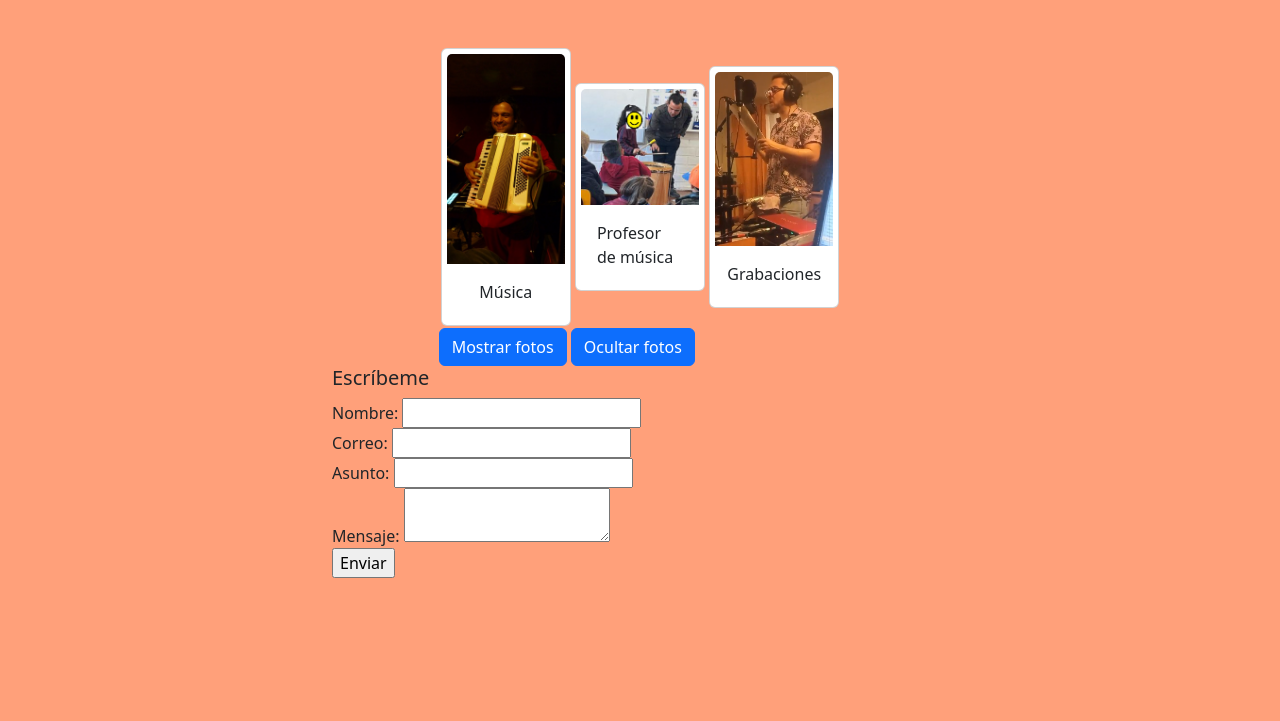
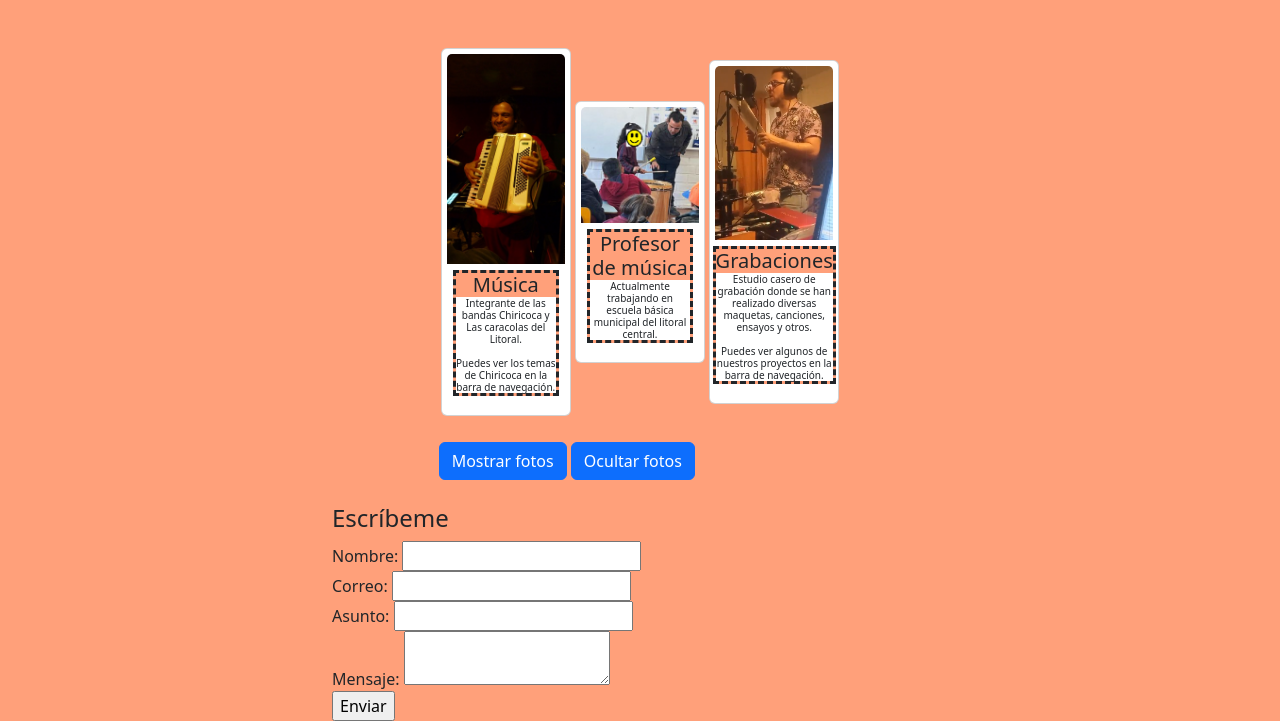
Before and after one commit to javiercege/github-curso, a plain HTML site: page index.html in a window 1280 px wide. Shown: the part 122-843 px from the top of the page. Before the commit the page ends 800 px from the top, so only its background shows below. Drawn offline with nearby package versions, Linux system fonts and the light colour scheme.

Commit message:
Add files via upload

```diff
--- a/assets/css/estilo.css
+++ b/assets/css/estilo.css
@@ -24,6 +24,14 @@ div{
 margin: 2px;
 padding: 5px;
 }
+.card-body{
+  padding: 5%
+}
+.card-text{
+  background-color: white;
+font-size: 10px;
+align-self: center;
+}
 
     .carousel-inner {
       max-height: 60%;
@@ -40,21 +48,27 @@ padding: 5px;
         max-width: 50%;
         display: none;
       }
+h5{
+  border-style: dashed;
+  background-color: lightsalmon;
+  text-align: center;
+}
+
 
 
       @media (max-width: 768px) {
         .navbar-brand {
-          font-size: 1.5rem; /* Increase brand/logo size */
+          font-size: 1.5rem;
           padding-left: 15px;
         }
 
         .navbar-nav .nav-link {
-          font-size: 1.2rem; /* Increase link font size */
-          padding: 10px 15px; /* Increase padding */
+          font-size: 1.2rem;
+          padding: 10px 15px;
         }
 
         .navbar-toggler {
-          padding: 8px 10px; /* Increase toggle button size */
-          font-size: 1.2rem; /* Increase toggle icon size */
+          padding: 8px 10px;
+          font-size: 1.2rem;
         }
       }
--- a/index.html
+++ b/index.html
@@ -37,23 +37,31 @@
         <div class="card" style="width: 18rem;">
             <img class="card-img-top" src="assets/img/musica1.JPG" alt="Card image cap">
             <div class="card-body">
-              <p class="card-text">Música</p>
+                <h5>Música</h>
+                    <br>
+              <p class="card-text">Integrante de las bandas Chiricoca y Las caracolas del Litoral. <br><br> Puedes ver los temas de Chiricoca en la barra de navegación.</p>
+
             </div>
           </div>
           <div class="card" style="width: 18rem;">
             <img class="card-img-top" src="assets/img/cole1.png" alt="Card image cap">
             <div class="card-body">
-              <p class="card-text">Profesor de música</p>
+                <h5>Profesor de música</h>
+                    <br>
+              <p class="card-text">Actualmente trabajando en escuela básica municipal del litoral central. </p>
             </div>
           </div>
         <div class="card" style="width: 18rem;">
             <img class="card-img-top" src="assets/img/canelorec2.png" alt="Card image cap">
             <div class="card-body">
-              <p class="card-text">Grabaciones</p>
+                <h5>Grabaciones</h>
+                    <br>
+              <p class="card-text">Estudio casero de grabación donde se han realizado diversas maquetas, canciones, ensayos y otros. <br> <br> Puedes ver algunos de nuestros proyectos en la barra de navegación.</p>
             </div>
           </div>
           </div>
 </div>
+<br>
        <div class="container-fluid col-md-4">
         <button id="showCarouselBtn" class="btn btn-primary">Mostrar fotos</button>
 
@@ -103,8 +111,9 @@
 
 
             </div>
+            <br>
             <div class="container-fluid col-md-6">
-                <h5>Escríbeme</h5>
+                <h4>Escríbeme</h4>
                 <form action="" method="post">
                     <label for="nombre">Nombre:</label>
                     <input type="text" id="nombre" name="nombre" required>
```
Also changed, not shown: assets/js/script.js (line endings or trailing spaces).
